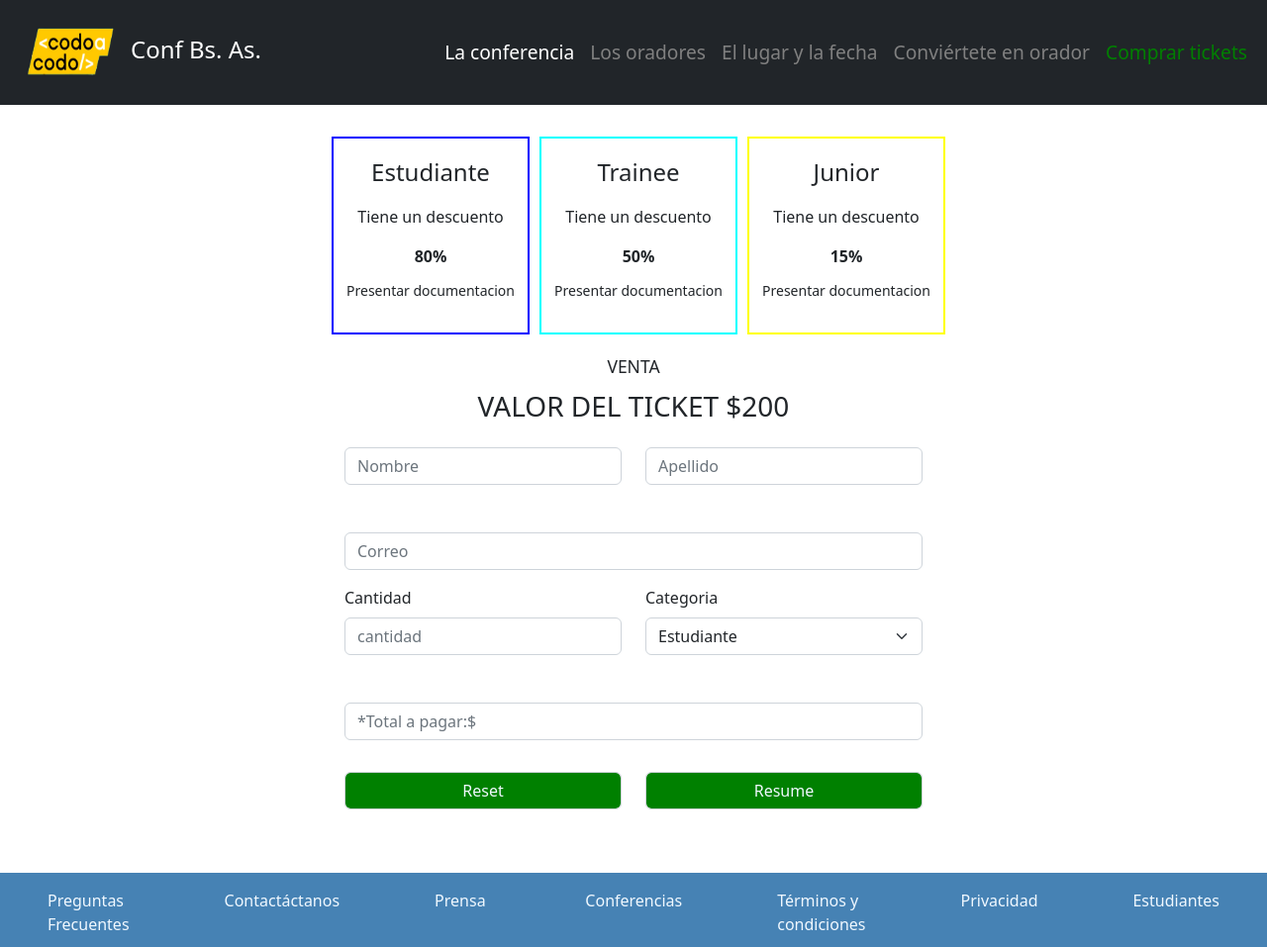
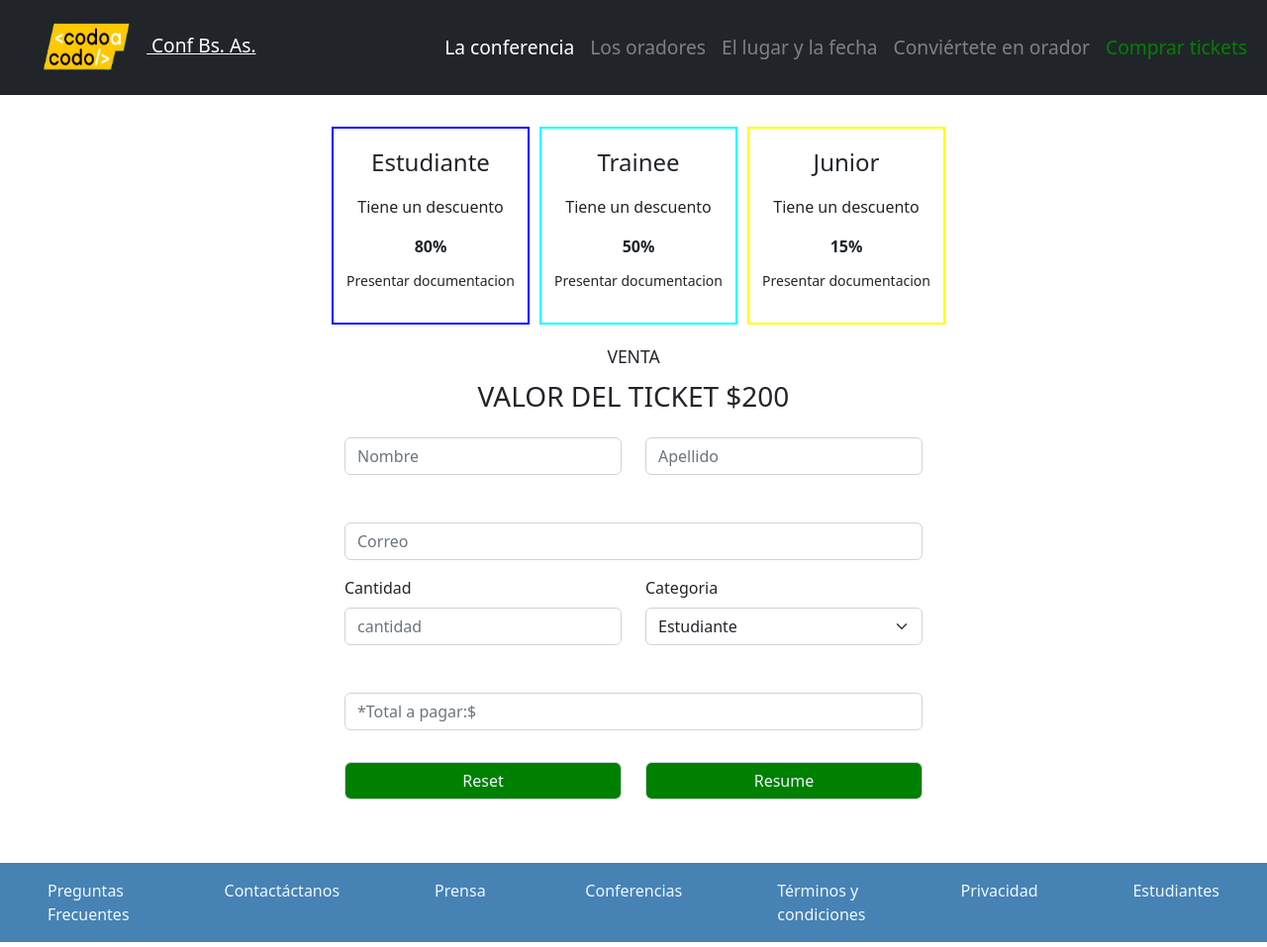
Before and after one commit to LauElToro/LauElToro.github.io, a plain HTML site: page Entradas.html in a window 1280 px wide. Shown: the whole page at 99% size. Drawn offline with nearby package versions, Linux system fonts and the light colour scheme.

Commit message:
Instegrador js 1.0

```diff
--- a/Entradas.html
+++ b/Entradas.html
@@ -18,7 +18,7 @@
     <nav class="navbar navbar-expand-lg bg-dark">
         <div class="container-fluid ">
             <a class="navbar-brand" href="barra de navegacion ">
-            <img src="img/codoacodo.png" width="120" height="80" alt="logo Codo a Codo">Conf Bs. As. </a>
+              <a href="/index.html" style="color: white;" > <img src="img/codoacodo.png" width="120" height="80" alt="logo Codo a Codo" class="CaC"> Conf Bs. As.</a>
             <button class="navbar-toggler" type="button" data-bs-toggle="collapse"
                 data-bs-target="#navbarSupportedContent" aria-controls="navbarSupportedContent" aria-expanded="false"
                 aria-label="Toggle navigation">
```
Also changed, not shown: index.html (+1 -1 lines).
